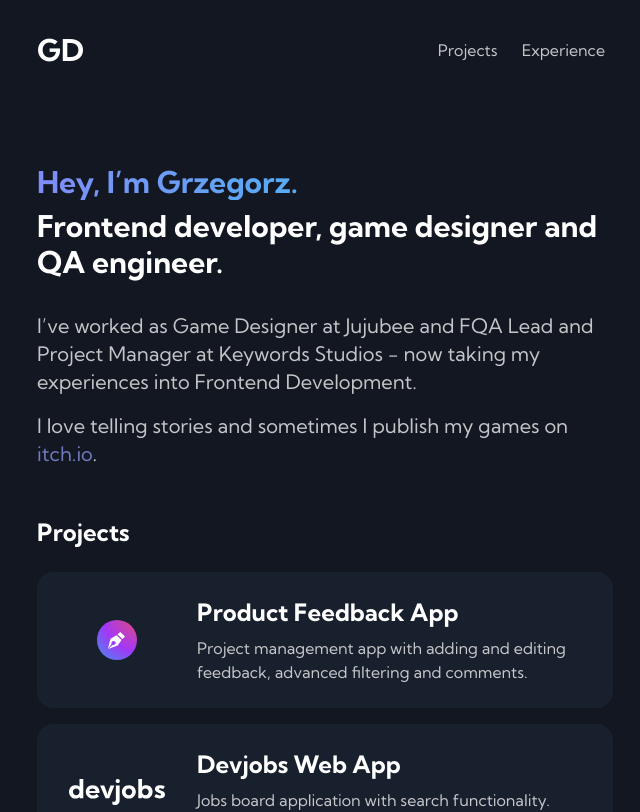
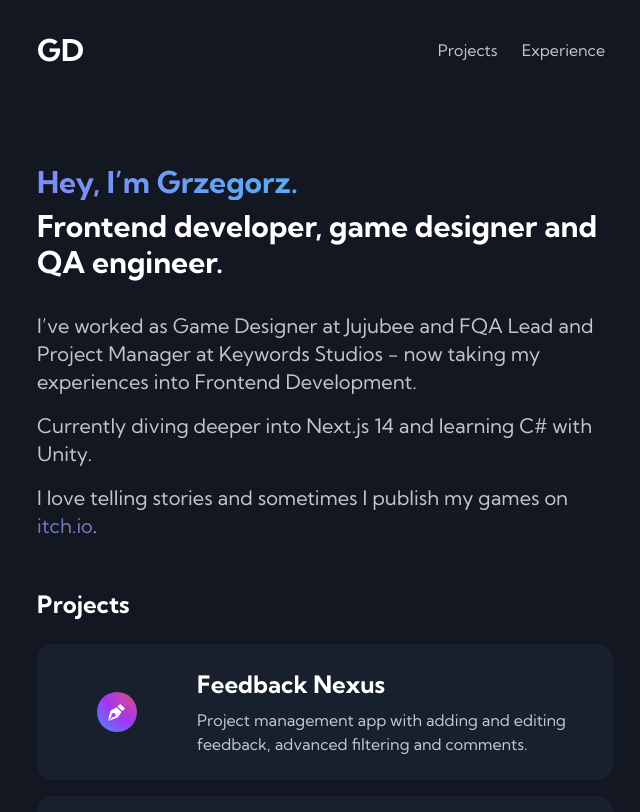
Before and after one commit to dziabak/nextjs-portfolio, a Next.js app: page / in a window 1280 px wide. Shown: the top 812 px of the page, without its empty margins (315-955 px from the left). Built offline with nearby package versions, Linux system fonts and the light colour scheme.

Commit message:
Changed project name Added new paragraph in 'Hero.tsx'

```diff
--- a/components/hero/Hero.tsx
+++ b/components/hero/Hero.tsx
@@ -19,6 +19,7 @@ const Hero = () => {
 					Manager at Keywords Studios - now taking my experiences into Frontend
 					Development.
 				</p>
+				<p>Currently diving deeper into Next.js 14 and learning C# with Unity.</p>
 				<p>
 					I love telling stories and sometimes I publish my games on{" "}
 					<a
--- a/lib/data.ts
+++ b/lib/data.ts
@@ -1,11 +1,11 @@
 export const FRONTEND_PROJECTS_DATA = [
 	{
 		id: "1",
-		title: "Product Feedback App",
+		title: "Feedback Nexus",
 		description:
 			"Project management app with adding and editing feedback, advanced filtering and comments.",
 		icon: "feedback-logo.svg",
-		alt: "Product Feedback App logo",
+		alt: "Feedback Nexus logo",
 		link: "https://github.com/dziabak/product-feedback-app",
 		isRouterLink: false,
 	},
```
